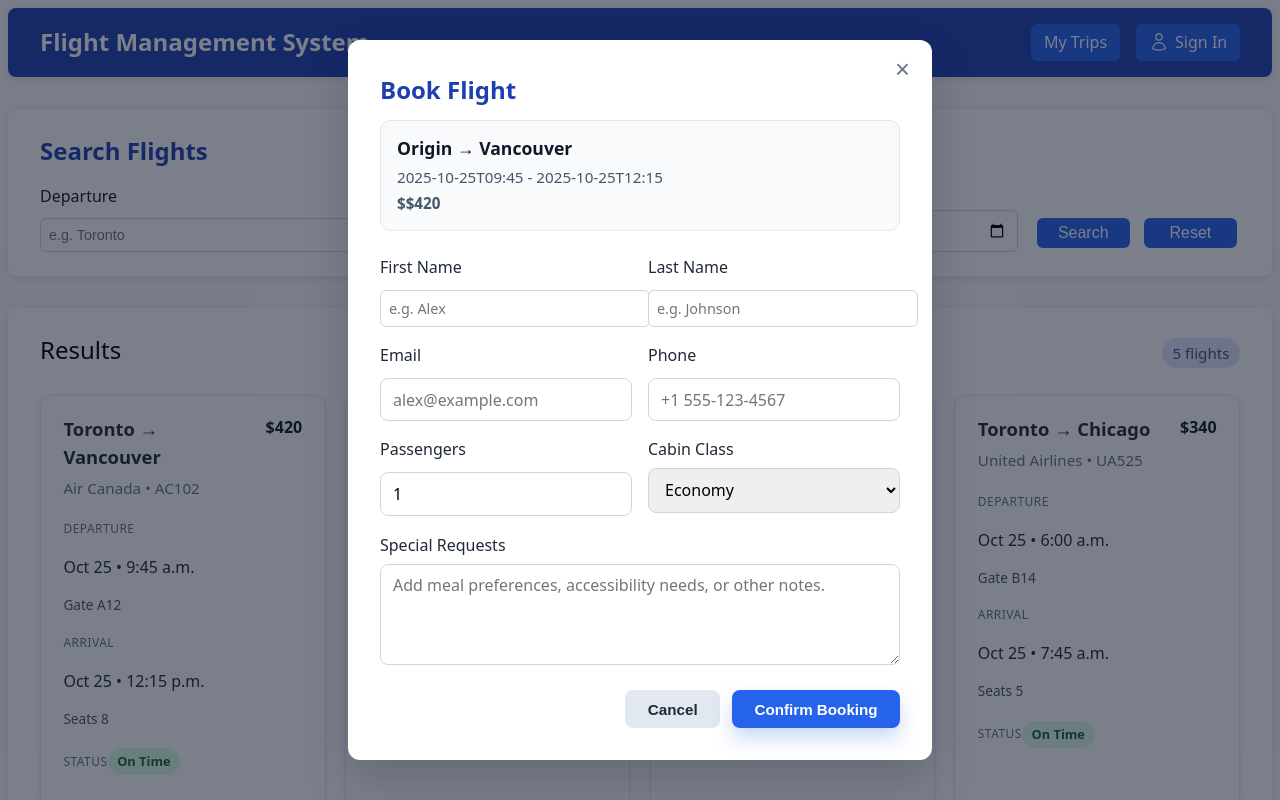
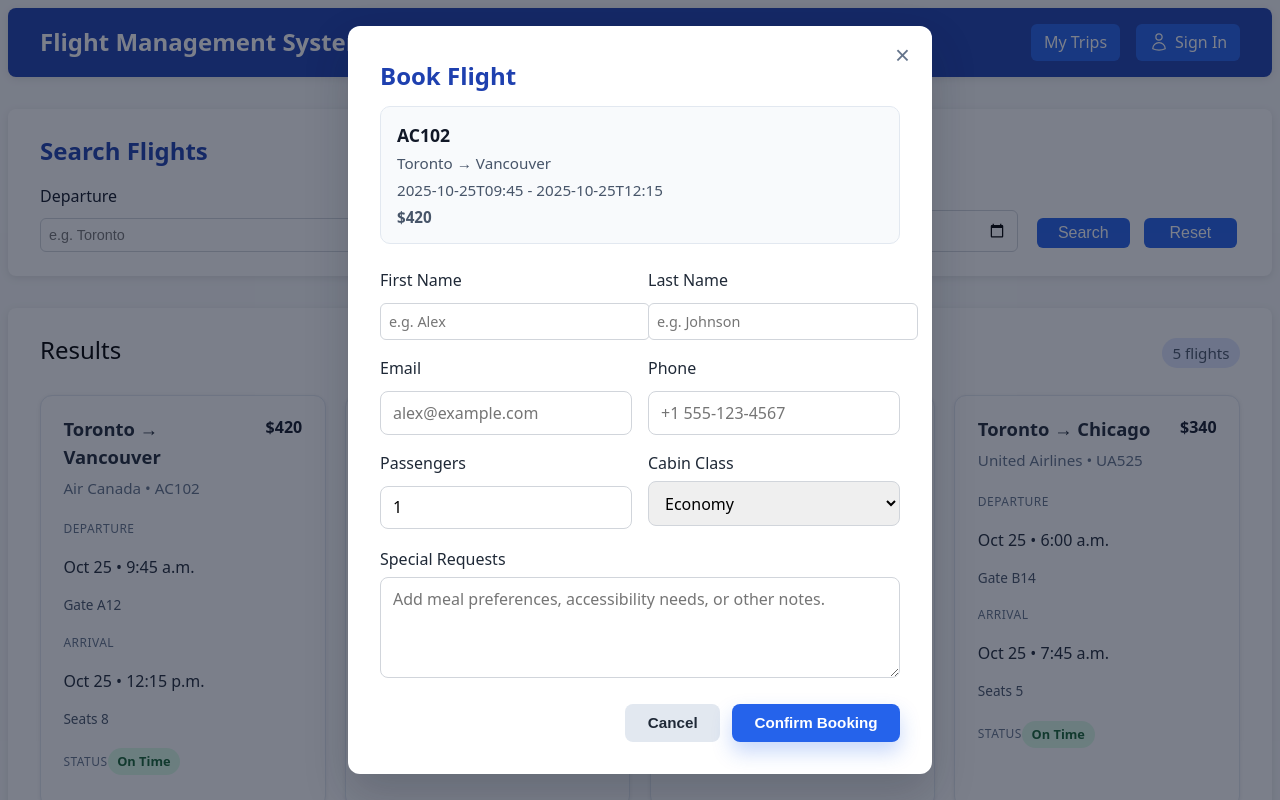
Before and after one commit to daudk3/flight-management-system, a React (Vite) app: page / in a window 1280 px wide. Both pictures are taken after a click on the button 182 px from the left and 601 px from the top of the page. Shown: the top 800 px of the page. Built offline with nearby package versions, Linux system fonts and the light colour scheme.

Commit message:
Fixed employee flight edit page being cut off, fixed booking pop up not correctly showing departure airport

```diff
--- a/src/components/BookingPopUp.jsx
+++ b/src/components/BookingPopUp.jsx
@@ -26,24 +26,37 @@ export default function BookingPopUp({
 
     const {
       flightNumber,
+      id,
       origin,
+      departure,
       destination,
       departureTime,
       arrivalTime,
       price,
     } = flight;
 
+    const originCity =
+      (origin ?? departure)?.toString().trim() || null;
+    const destinationCity = destination?.toString().trim() || null;
+    const fallbackTitle =
+      originCity && destinationCity
+        ? `${originCity} → ${destinationCity}`
+        : originCity ?? destinationCity ?? "Flight Details";
+
     return {
-      title:
-        flightNumber ||
-        `${origin ?? "Origin"} → ${destination ?? "Destination"}`,
+      title: flightNumber || id || fallbackTitle,
       subTitle:
-        origin && destination ? `${origin} → ${destination}` : null,
+        originCity && destinationCity
+          ? `${originCity} → ${destinationCity}`
+          : null,
       schedule:
         departureTime && arrivalTime
           ? `${departureTime} - ${arrivalTime}`
           : departureTime || null,
-      price: price ? `$${price}` : null,
+      price:
+        typeof price === "number"
+          ? `$${price}`
+          : price?.toString().trim() || null,
     };
   }, [flight]);
 
--- a/src/components/editFlightPopup.css
+++ b/src/components/editFlightPopup.css
@@ -12,11 +12,13 @@
   background: white;
   border-radius: 10px;
   padding: 2rem;
-  width: 500px;
+  width: min(960px, calc(100vw - 4rem));
+  max-width: 100%;
   max-height: 90vh;
   overflow-y: auto;
   box-shadow: 0 4px 10px rgba(0, 0, 0, 0.3);
   font-family: system-ui, -apple-system, "Segoe UI", Roboto, sans-serif;
+  box-sizing: border-box;
 }
 
 .section {
@@ -154,13 +156,6 @@ input[type="text"] {
   font-size: 0.9rem;
 }
 
-.seat-grid {
-  display: grid;
-  grid-template-columns: repeat(6, 1fr);
-  gap: 8px;
-  margin-top: 1rem;
-}
-
 .seat {
   width: 40px;
   height: 40px;
@@ -210,3 +205,10 @@ input[type="text"] {
   max-height: 400px;
   overflow-y: auto;
 }
+
+@media (max-width: 600px) {
+  .popup-content {
+    padding: 1.5rem;
+    width: min(100%, calc(100vw - 2rem));
+  }
+}
```
